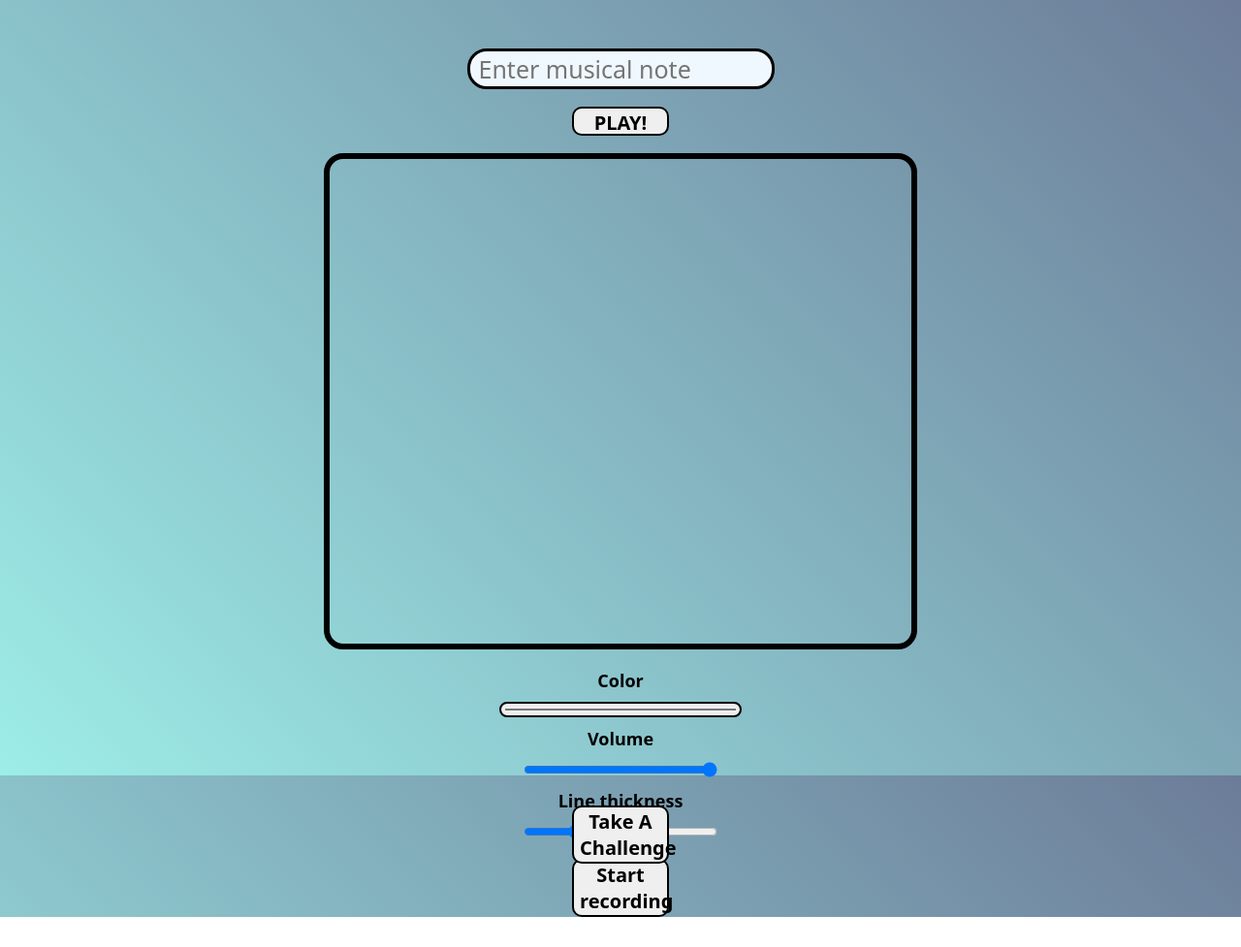
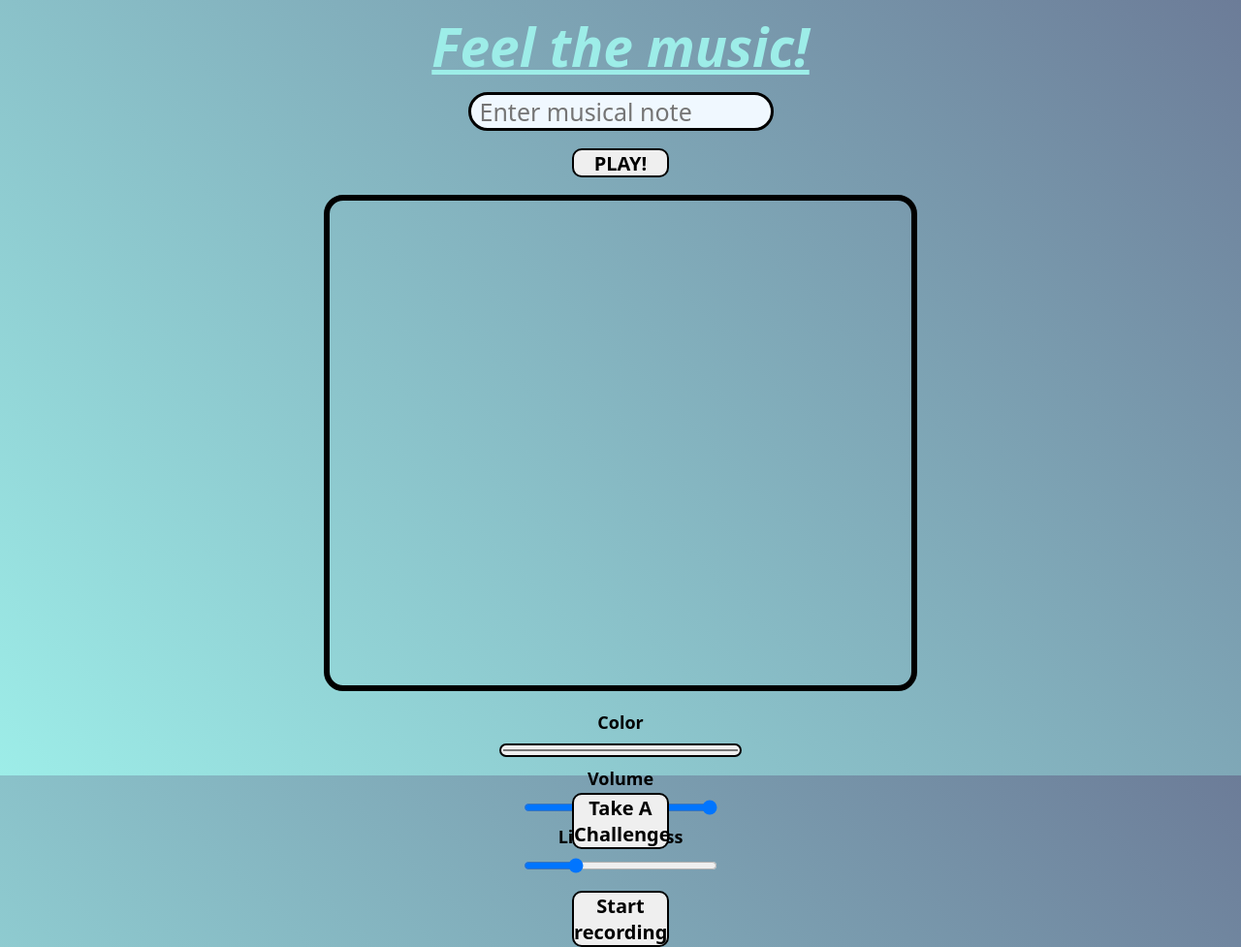
Before and after one commit to Yuser00123/Musical-website, a plain HTML site: page index.html in a window 1280 px wide. Shown: the whole page at 97% size. Before the commit the page ends 946 px from the top, so only its background shows below. Drawn offline with Linux system fonts and the light colour scheme; a web font is replaced by a local one.

Commit message:
improved styling of container class

```diff
--- a/style.css
+++ b/style.css
@@ -1,4 +1,9 @@
 @import url('https://fonts.googleapis.com/css2?family=Agrave+Pro:wght@100..700&family=Creepster&family=Fauna+One&family=Inter+Tight:ital,wght@0,100..900;1,100..900&family=Salsa&display=swap');
+
+*{
+    margin: 0;
+    padding: 0;
+}
 
 #canvas{
     border: 6px solid black;
@@ -11,7 +16,6 @@
 #container{
     display: flex;
     height: 100vh;
-    justify-content: center;
     align-items: center;
     text-align: center;
     flex-direction: column;
@@ -67,7 +71,7 @@ body{
     background-size: cover;
     background-repeat: no-repeat;
     background-attachment: fixed;
-    padding: 15px;
+    padding: 10px;
     font-family: 'Salsa', system-ui;
     display: flex;
     flex-direction: column;
```
